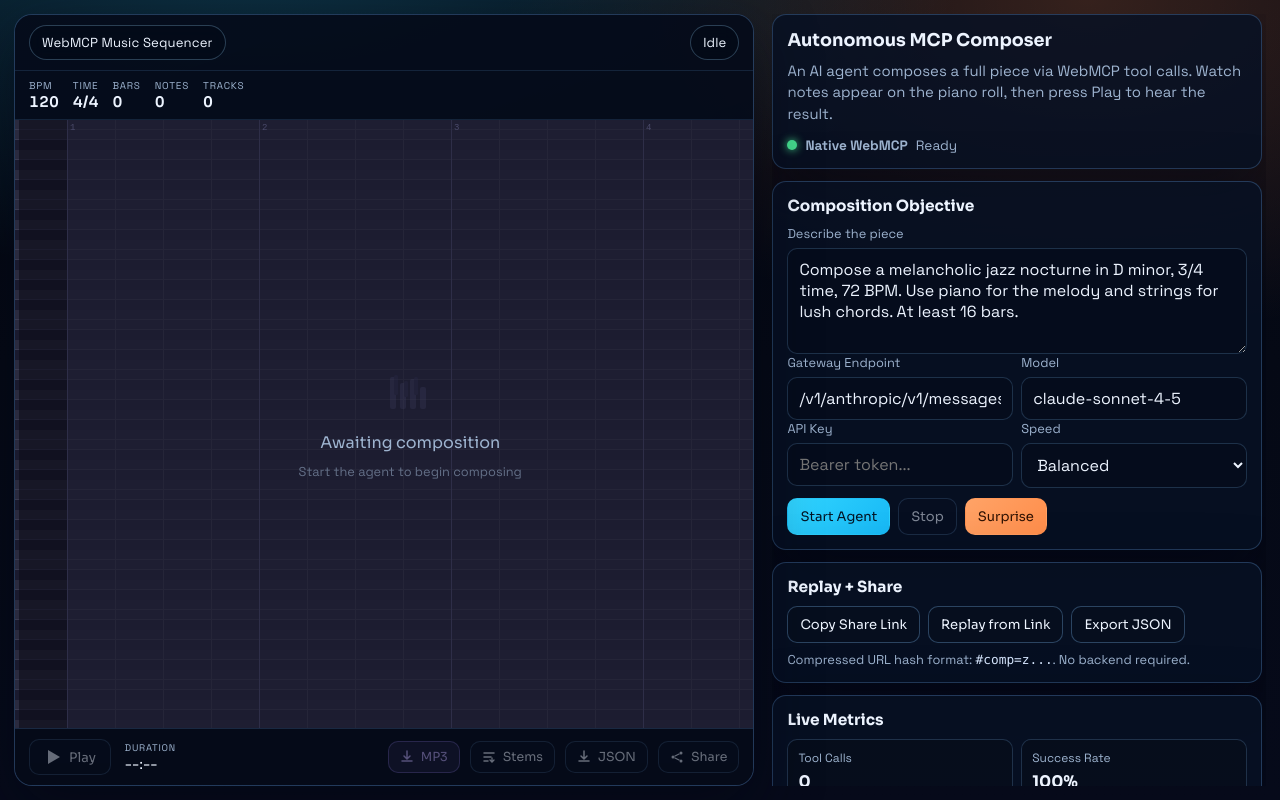
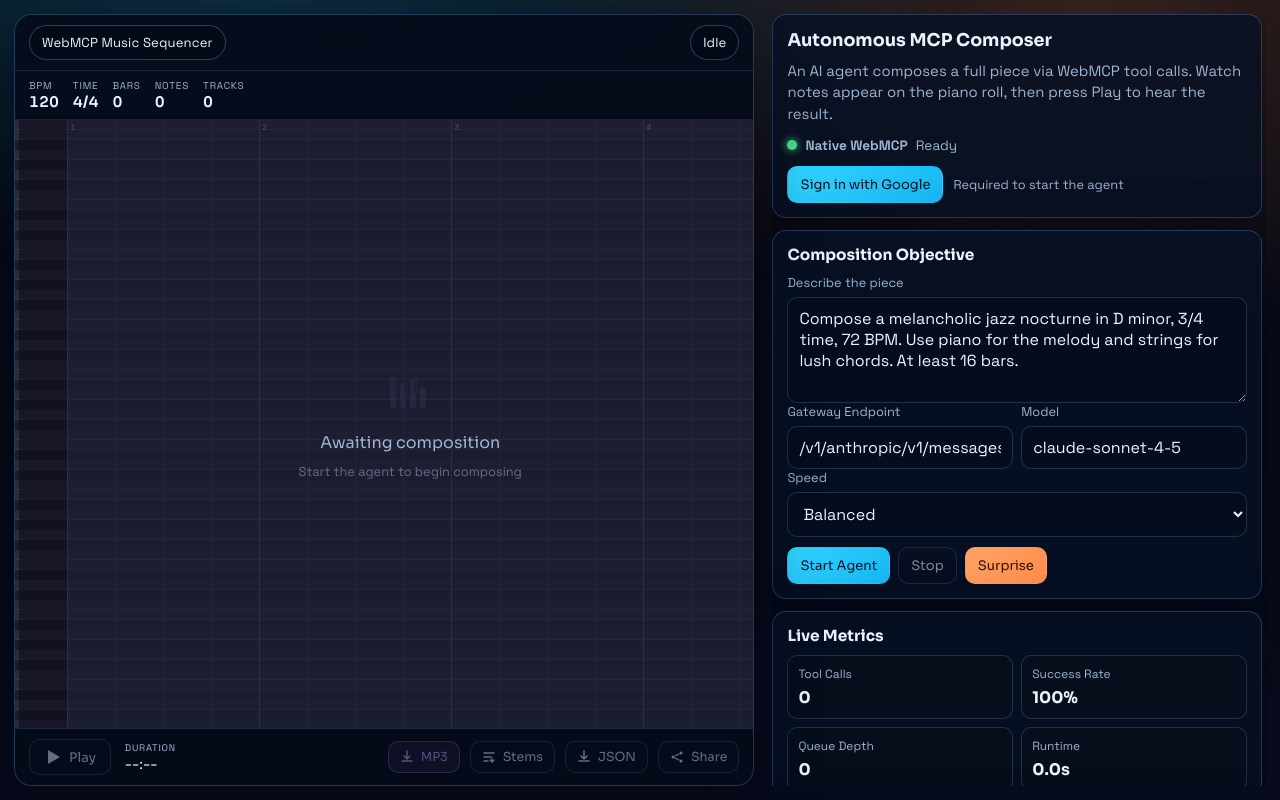
Before and after one commit to Leanmcp-Community/music-composer-webmcp, a React (Vite) app: page / in a window 1280 px wide. Built offline with nearby package versions, Linux system fonts and the light colour scheme.

Commit message:
Add Firebase auth via auth.leanmcp.com popup, remove API key field and Replay+Share section

```diff
--- a/src/App.tsx
+++ b/src/App.tsx
@@ -1,5 +1,6 @@
 import { useCallback, useEffect, useMemo, useRef, useState, type ChangeEvent } from "react";
 import { saveShare, loadShare } from "./runtime/shareService";
+import { useAuth } from "./runtime/useAuth";
 import { PianoRoll, type PianoRollHandle } from "./components/PianoRoll";
 import { PlaybackControls } from "./components/PlaybackControls";
 import { AudioEngine, exportMp3, exportStems } from "./runtime/audioEngine";
@@ -213,6 +214,7 @@ export default function App() {
   const [mutedTracks, setMutedTracks] = useState<Set<string>>(new Set());
   const mutedTracksRef = useRef<Set<string>>(new Set());
   const pianoRollRef = useRef<PianoRollHandle>(null);
+  const { user, login, logout, getToken } = useAuth();
   const tracksWithNotesRef = useRef<Set<string>>(new Set());
   const layeredRestartTimerRef = useRef<ReturnType<typeof setTimeout> | null>(null);
   const isAgentRunningRef = useRef(false);
@@ -336,6 +338,13 @@ export default function App() {
   };
 
   const startAgent = async () => {
+    const token = getToken();
+    if (!token) {
+      login();
+      setStatusMessage("Sign in to start composing");
+      return;
+    }
+
     const comp = compositionRef.current;
     comp.bpm = 120;
     comp.timeSignatureNumerator = 4;
@@ -356,7 +365,7 @@ export default function App() {
       setStatusMessage("Loading instruments...");
       await audioEngine.preloadSoundfonts();
       setStatusMessage("Composing — playback starts automatically...");
-      await agentSingleton.run(config, {
+      await agentSingleton.run({ ...config, apiKey: token }, {
         onRunStateChange: (running) => {
           isAgentRunningRef.current = running;
           if (!running) {
@@ -605,6 +614,18 @@ export default function App() {
             <strong>{snapshot.isNativeSupported ? "Native WebMCP" : "Polyfill runtime"}</strong>
             <span>{statusMessage}</span>
           </div>
+          {user ? (
+            <div className="auth-bar">
+              {user.photoURL && <img className="auth-avatar" src={user.photoURL} alt="" referrerPolicy="no-referrer" />}
+              <span className="auth-email">{user.displayName ?? user.email}</span>
+              <button className="btn btn-sm" onClick={logout}>Sign out</button>
+            </div>
+          ) : (
+            <div className="auth-bar">
+              <button className="btn primary" onClick={login}>Sign in with Google</button>
+              <span className="auth-hint">Required to start the agent</span>
+            </div>
+          )}
         </section>
 
         <section className="panel">
@@ -638,16 +659,6 @@ export default function App() {
             </label>
           </div>
 
-          <div className="field-grid">
-            <label className="field">
-              <span>API Key</span>
-              <input
-                type="password"
-                value={config.apiKey}
-                onChange={(event: ChangeEvent<HTMLInputElement>) => updateConfig("apiKey", event.target.value)}
-                placeholder="Bearer token..."
-              />
-            </label>
           <label className="field">
             <span>Speed</span>
             <select
@@ -661,7 +672,6 @@ export default function App() {
               <option value="rapid">Rapid</option>
             </select>
           </label>
-          </div>
 
           <div className="button-row">
             <button className="btn primary" onClick={startAgent} disabled={isRunning}>
@@ -674,24 +684,6 @@ export default function App() {
               Surprise
             </button>
           </div>
-        </section>
-
-        <section className="panel">
-          <h2>Replay + Share</h2>
-          <div className="button-row">
-            <button className="btn" onClick={handleShare}>
-              Copy Share Link
-            </button>
-            <button className="btn" onClick={replayFromHash}>
-              Replay from Link
-            </button>
-            <button className="btn" onClick={handleExport}>
-              Export JSON
-            </button>
-          </div>
-          <p className="hint">
-            Compressed URL hash format: <code>#comp=z...</code>. No backend required.
-          </p>
         </section>
 
         <section className="panel">
--- /dev/null
+++ b/src/runtime/useAuth.ts
@@ -0,0 +1,131 @@
+import { useCallback, useEffect, useRef, useState } from "react";
+
+export interface AuthUser {
+  uid: string;
+  email: string | null;
+  displayName: string | null;
+  photoURL: string | null;
+  idToken: string;
+  refreshToken: string;
+  tokenExpiry: number;
+}
+
+const AUTH_STORAGE_KEY = "webmcp_auth";
+const AUTH_ORIGIN = "https://auth.leanmcp.com";
+
+function saveAuth(user: AuthUser) {
+  try {
+    sessionStorage.setItem(AUTH_STORAGE_KEY, JSON.stringify(user));
+  } catch {
+    /* ignore */
+  }
+}
+
+function loadAuth(): AuthUser | null {
+  try {
+    const raw = sessionStorage.getItem(AUTH_STORAGE_KEY);
+    if (!raw) return null;
+    const user = JSON.parse(raw) as AuthUser;
+    if (Date.now() >= user.tokenExpiry) return null;
+    return user;
+  } catch {
+    return null;
+  }
+}
+
+function clearAuth() {
+  try {
+    sessionStorage.removeItem(AUTH_STORAGE_KEY);
+  } catch {
+    /* ignore */
+  }
+}
+
+export function useAuth() {
+  const [user, setUser] = useState<AuthUser | null>(() => loadAuth());
+  const popupRef = useRef<Window | null>(null);
+  const listenerRef = useRef<((e: MessageEvent) => void) | null>(null);
+
+  const removeListener = useCallback(() => {
+    if (listenerRef.current) {
+      window.removeEventListener("message", listenerRef.current);
+      listenerRef.current = null;
+    }
+  }, []);
+
+  useEffect(() => {
+    return () => {
+      removeListener();
+    };
+  }, [removeListener]);
+
+  const login = useCallback(() => {
+    removeListener();
+
+    const redirectUrl = `${window.location.origin}${window.location.pathname}`;
+    const authUrl = `${AUTH_ORIGIN}?redirect=${encodeURIComponent(redirectUrl)}`;
+
+    const width = 480;
+    const height = 600;
+    const left = Math.round(window.screenX + (window.outerWidth - width) / 2);
+    const top = Math.round(window.screenY + (window.outerHeight - height) / 2);
+
+    const popup = window.open(
+      authUrl,
+      "leanmcp_auth",
+      `width=${width},height=${height},left=${left},top=${top},resizable=yes,scrollbars=yes`
+    );
+    popupRef.current = popup;
+
+    const handler = (event: MessageEvent) => {
+      if (event.origin !== AUTH_ORIGIN) return;
+      if (!event.data || event.data.type !== "AUTH_SUCCESS") return;
+
+      const { idToken, refreshToken, expiry, userInfo } = event.data as {
+        idToken: string;
+        refreshToken: string;
+        expiry: number;
+        userInfo: { uid: string; email: string | null; displayName: string | null; photoURL: string | null };
+      };
+
+      const authed: AuthUser = {
+        uid: userInfo.uid,
+        email: userInfo.email,
+        displayName: userInfo.displayName,
+        photoURL: userInfo.photoURL,
+        idToken,
+        refreshToken,
+        tokenExpiry: expiry,
+      };
+
+      saveAuth(authed);
+      setUser(authed);
+      removeListener();
+      popupRef.current?.close();
+      popupRef.current = null;
+    };
+
+    listenerRef.current = handler;
+    window.addEventListener("message", handler);
+  }, [removeListener]);
+
+  const logout = useCallback(() => {
+    clearAuth();
+    setUser(null);
+
+    const logoutUrl = `${AUTH_ORIGIN}?logout=true`;
+    window.open(logoutUrl, "_blank", "width=400,height=300");
+  }, []);
+
+  const getToken = useCallback((): string | null => {
+    if (!user) return null;
+    if (Date.now() >= user.tokenExpiry) {
+      clearAuth();
+      setUser(null);
+      return null;
+    }
+    return user.idToken;
+  }, [user]);
+
+  return { user, login, logout, getToken };
+}
--- a/src/styles.css
+++ b/src/styles.css
@@ -135,6 +135,42 @@ h2 {
   height: 10px;
   border-radius: 999px;
   box-shadow: 0 0 8px currentColor;
+}
+
+.auth-bar {
+  margin-top: 12px;
+  display: flex;
+  align-items: center;
+  gap: 10px;
+  flex-wrap: wrap;
+}
+
+.auth-avatar {
+  width: 28px;
+  height: 28px;
+  border-radius: 50%;
+  border: 1px solid rgba(132, 195, 255, 0.4);
+  flex-shrink: 0;
+}
+
+.auth-email {
+  font-size: 0.85rem;
+  color: var(--text);
+  flex: 1;
+  min-width: 0;
+  overflow: hidden;
+  text-overflow: ellipsis;
+  white-space: nowrap;
+}
+
+.auth-hint {
+  font-size: 0.8rem;
+  color: var(--muted);
+}
+
+.btn.btn-sm {
+  padding: 4px 10px;
+  font-size: 0.8rem;
 }
 
 .status-dot.native {
```
Also changed, not shown: 1 other file (tests, documents, lock files or other folders). Lines whose indentation alone changed are shown as unchanged.
